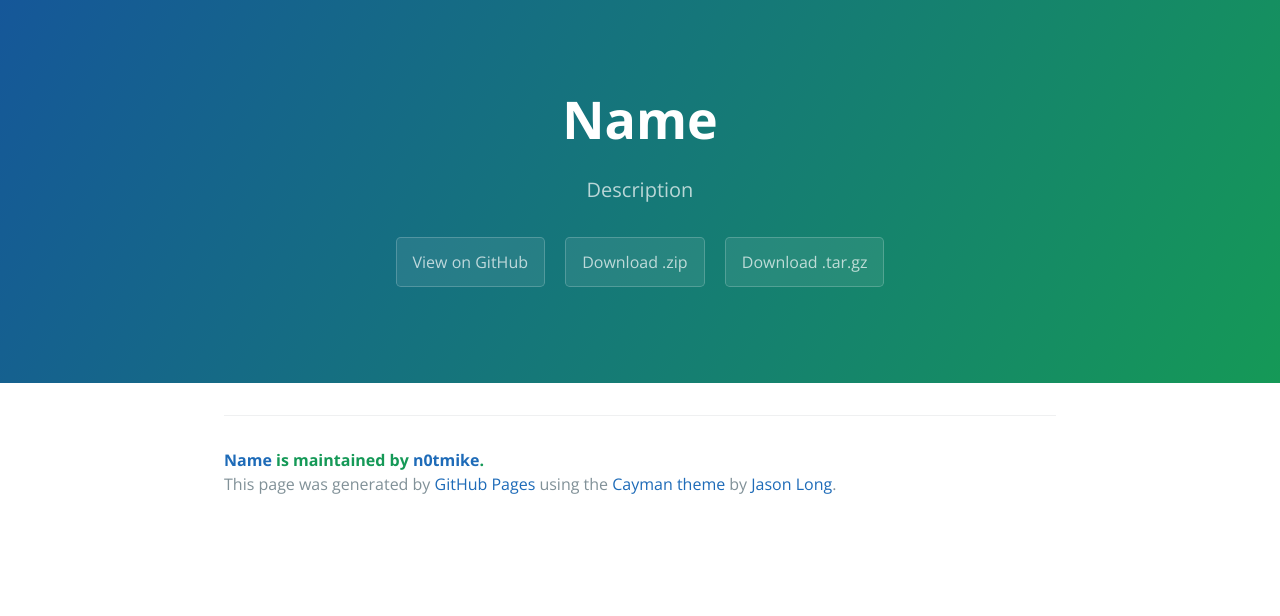
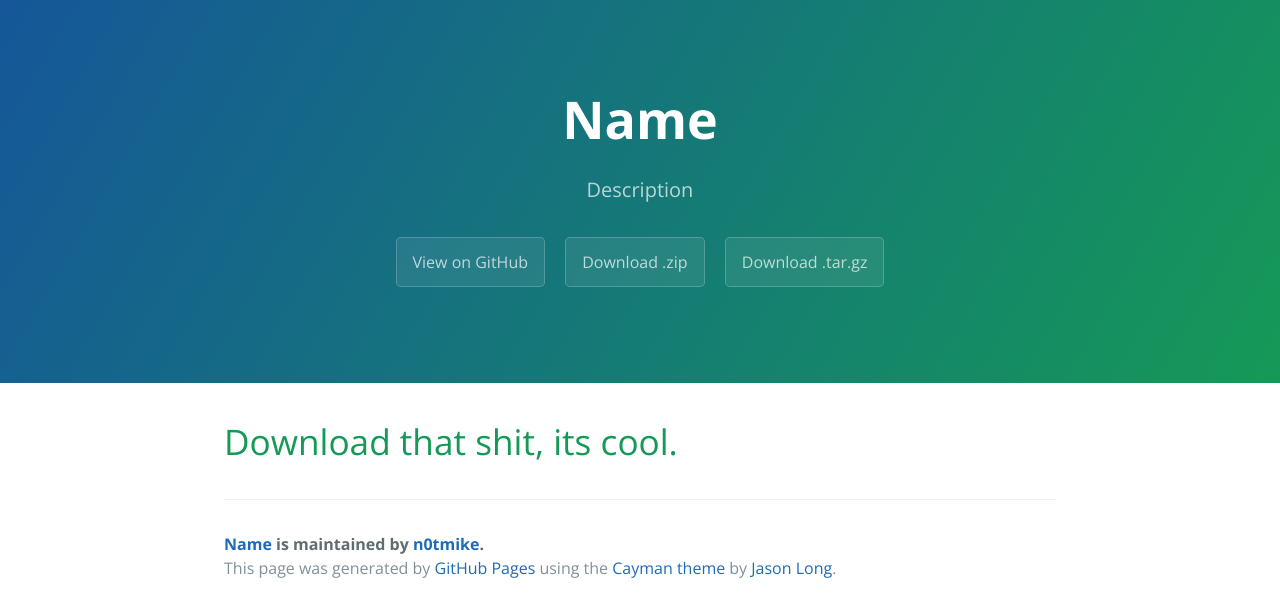
Before and after one commit to n0tmike/Name, a plain HTML site: page index.html in a window 1280 px wide. Drawn offline with nearby package versions, Linux system fonts and the light colour scheme.

Commit message:
Update index.html

```diff
--- a/index.html
+++ b/index.html
@@ -19,7 +19,7 @@
     </section>
 
     <section class="main-content">
-      <h3>
+      <h1>Download that shit, its cool.</h1>
 
 
       <footer class="site-footer">
```
